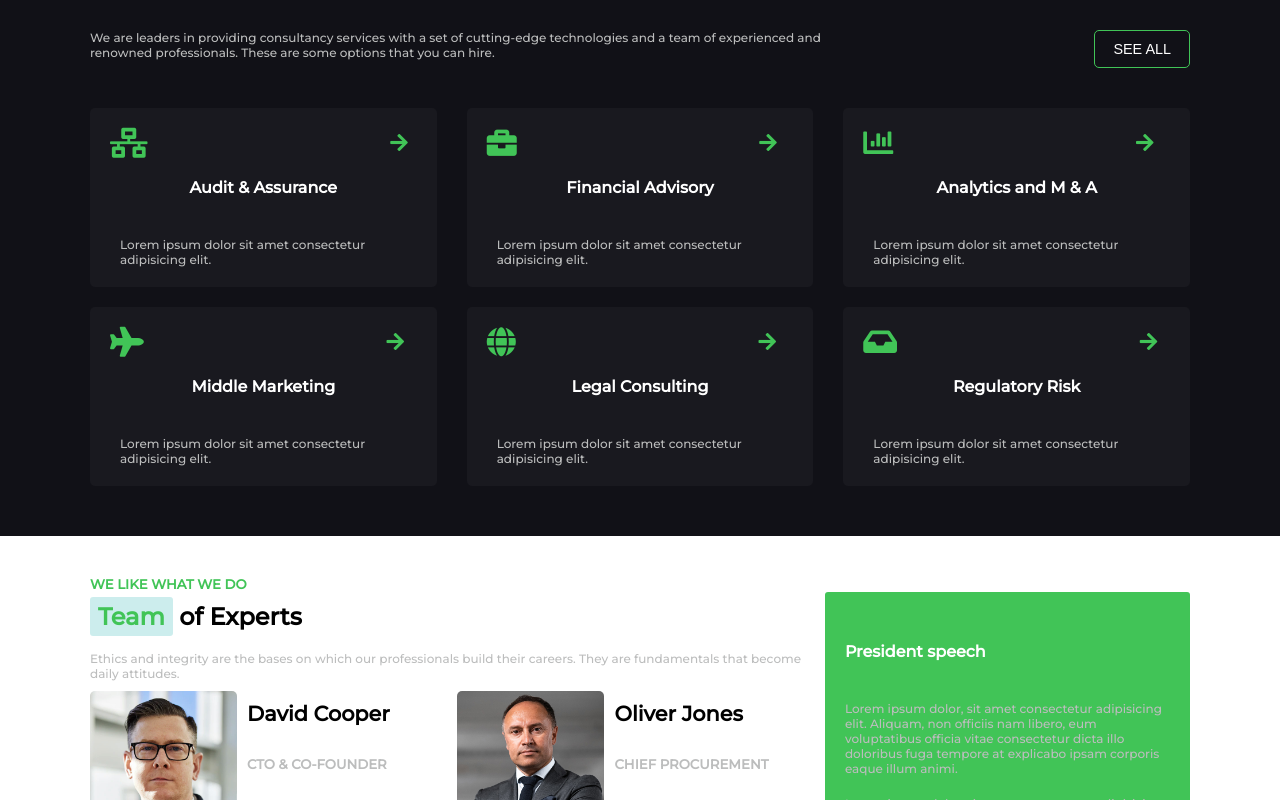
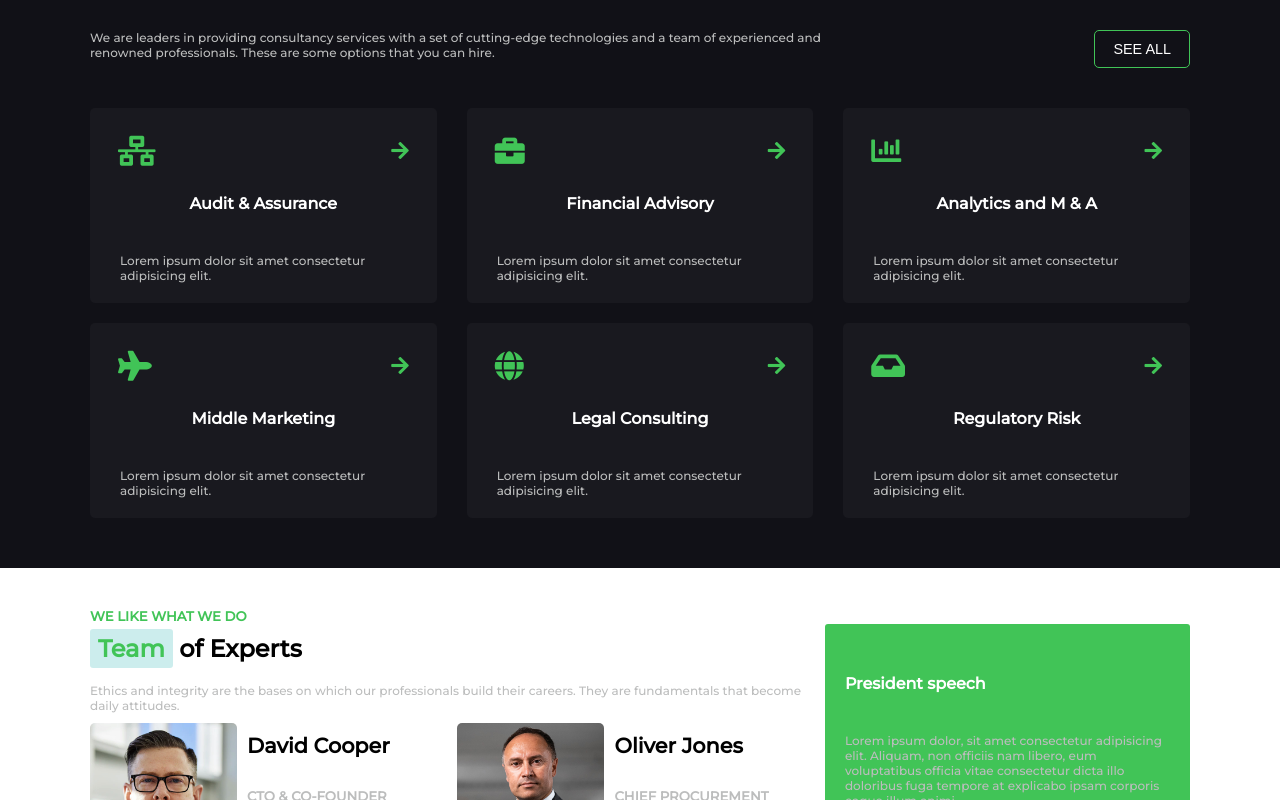
Before and after one commit to Valentina-Fr/proj-html-vuejs, a Vue app: page / in a window 1280 px wide. Shown: the part 1380-2180 px from the top of the page. Built offline with nearby package versions, Linux system fonts and the light colour scheme.

Commit message:
Add hover on services card

```diff
--- a/src/components/Footer.vue
+++ b/src/components/Footer.vue
@@ -166,5 +166,6 @@ data(){
 #bottom-footer {
     background-color: #060a0c;
     padding: 30px 0;
+    font-size: 0.8rem;
 }
 </style>
--- a/src/components/Services.vue
+++ b/src/components/Services.vue
@@ -124,14 +124,13 @@ p {
     margin-bottom: 20px;
     .fas {
         font-size: 30px;
-        vertical-align: middle;
-        padding-left: 20px;
+        margin-left: 20px;
+        padding: 8px;
     }
 
     .fa-arrow-right {
         font-size: 20px;
-        padding-right: 20px;
-        padding-left: 70%;
+        margin-right: 20px;
     }
 
     h4 {
@@ -141,4 +140,20 @@ p {
         padding: 20px 30px;
     }
 }
+
+.icons {
+    display: flex;
+    justify-content: space-between;
+    align-items: center;
+}
+
+.card:hover .fas, .card:hover p {
+    color: #fff;
+}
+
+.card:hover .fa-arrow-right{
+    color: #fff;
+    border-radius: 50%;
+    background-color: #41c457;
+}
 </style>
```
Also changed, not shown: 7 other files (tests, documents, lock files or other folders).
